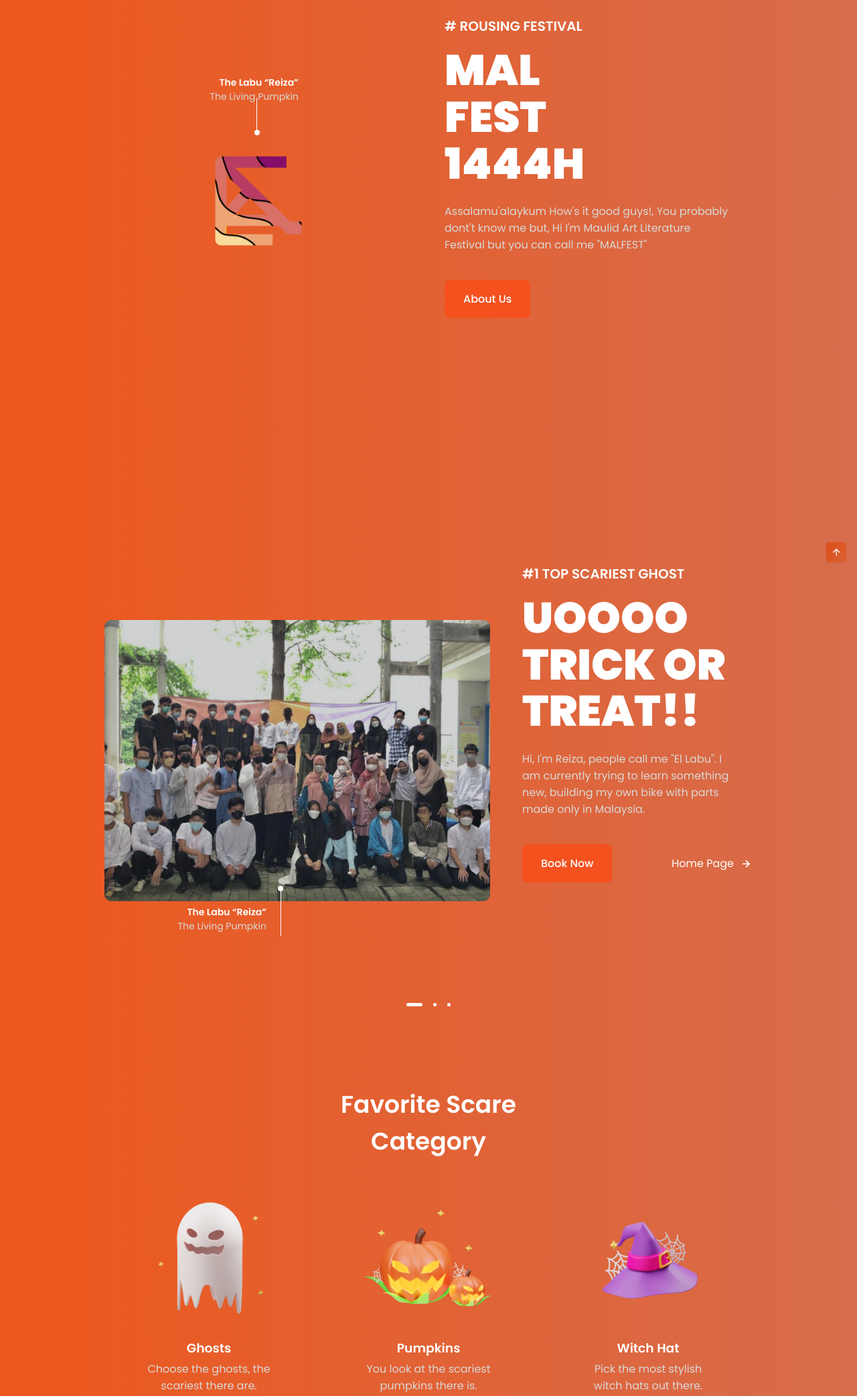
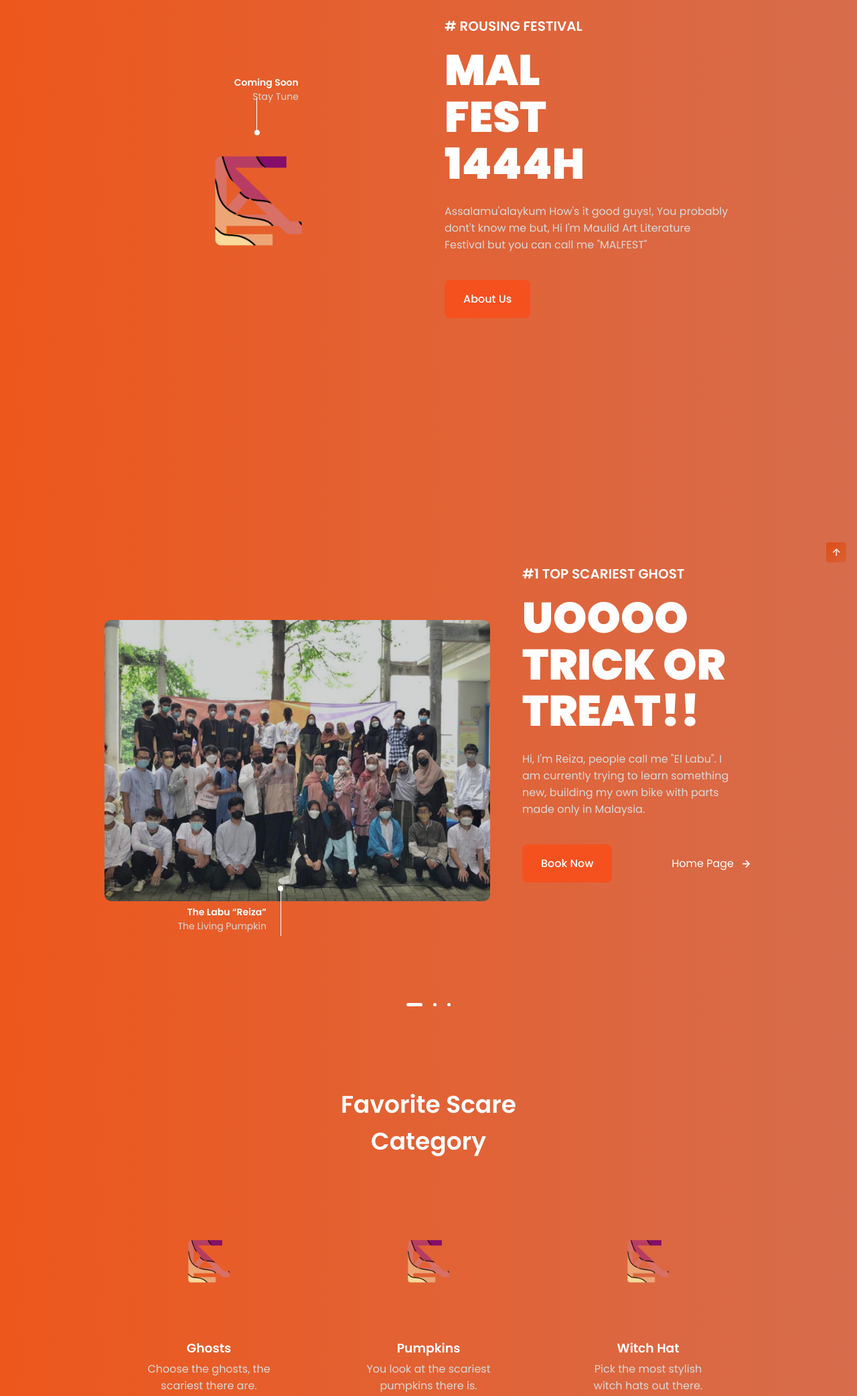
Before and after one commit to ezzeddinp/MalfestOfficial, a plain HTML site: page MalfestOfficial/index.html in a window 1280 px wide. Shown: the part 120-2205 px from the top of the page at 67% size. Drawn offline with nearby package versions, Linux system fonts and the light colour scheme.

Commit message:
All logo's

```diff
--- a/MalfestOfficial/index.html
+++ b/MalfestOfficial/index.html
@@ -74,8 +74,8 @@
                                     <div class="home__indicator1"></div>
 
                                     <div class="home__details-img1">
-                                        <h4 class="home__details-title">The Labu “Reiza”</h4>
-                                        <span class="home__details-subtitle">The Living Pumpkin</span>
+                                        <h4 class="home__details-title">Coming Soon</h4>
+                                        <span class="home__details-subtitle">Stay Tune</span>
                                     </div>
                                 </div>
 
@@ -193,19 +193,19 @@
 
                 <div class="category__container container grid">
                     <div class="category__data">
-                        <img src="assets/img/category1-img.png" alt="" class="category__img">
+                        <img src="assets/img/logoMalfest.PNG" alt="" class="category__img">
                         <h3 class="category__title">Ghosts</h3>
                         <p class="category__description">Choose the ghosts, the scariest there are.</p>
                     </div>
 
                     <div class="category__data">
-                        <img src="assets/img/category2-img.png" alt="" class="category__img">
+                        <img src="assets/img/logoMalfest.PNG" alt="" class="category__img">
                         <h3 class="category__title">Pumpkins</h3>
                         <p class="category__description">You look at the scariest pumpkins there is.</p>
                     </div>
 
                     <div class="category__data">
-                        <img src="assets/img/category3-img.png" alt="" class="category__img">
+                        <img src="assets/img/logoMalfest.PNG" alt="" class="category__img">
                         <h3 class="category__title">Witch Hat</h3>
                         <p class="category__description">Pick the most stylish witch hats out there.</p>
                     </div>
@@ -233,7 +233,7 @@
 
                 <div class="trick__container container grid">
                     <div class="trick__content">
-                        <img src="assets/img/trick-treat1-img.png" alt="" class="trick__img">
+                        <img src="assets/img/logoMalfest.PNG" alt="" class="trick__img">
                         <h3 class="trick__title">Toffee</h3>
                         <span class="trick__subtitle">Candy</span>
                         <span class="trick__price">$11.99</span>
@@ -243,7 +243,7 @@
                     </div>
 
                     <div class="trick__content">
-                        <img src="assets/img/trick-treat2-img.png" alt="" class="trick__img">
+                        <img src="assets/img/logoMalfest.PNG" alt="" class="trick__img">
                         <h3 class="trick__title">Bone</h3>
                         <span class="trick__subtitle">Accessory</span>
                         <span class="trick__price">$8.99</span>
@@ -253,7 +253,7 @@
                     </div>
 
                     <div class="trick__content">
-                        <img src="assets/img/trick-treat3-img.png" alt="" class="trick__img">
+                        <img src="assets/img/logoMalfest.PNG" alt="" class="trick__img">
                         <h3 class="trick__title">Scarecrow</h3>
                         <span class="trick__subtitle">Accessory</span>
                         <span class="trick__price">$15.99</span>
@@ -263,7 +263,7 @@
                     </div>
 
                     <div class="trick__content">
-                        <img src="assets/img/trick-treat4-img.png" alt="" class="trick__img">
+                        <img src="assets/img/logoMalfest.PNG" alt="" class="trick__img">
                         <h3 class="trick__title">Candy Cane</h3>
                         <span class="trick__subtitle">Candy</span>
                         <span class="trick__price">$7.99</span>
@@ -273,7 +273,7 @@
                     </div>
 
                     <div class="trick__content">
-                        <img src="assets/img/trick-treat5-img.png" alt="" class="trick__img">
+                        <img src="assets/img/logoMalfest.PNG" alt="" class="trick__img">
                         <h3 class="trick__title">Pumpkin</h3>
                         <span class="trick__subtitle">Candy</span>
                         <span class="trick__price">$19.99</span>
@@ -283,7 +283,7 @@
                     </div>
 
                     <div class="trick__content">
-                        <img src="assets/img/trick-treat6-img.png" alt="" class="trick__img">
+                        <img src="assets/img/logoMalfest.PNG" alt="" class="trick__img">
                         <h3 class="trick__title">Ghost</h3>
                         <span class="trick__subtitle">Accessory</span>
                         <span class="trick__price">$17.99</span>
@@ -302,7 +302,7 @@
                         <a href="#" class="button">Go to new</a>
                     </div>
 
-                    <img src="assets/img/discount-img.png" alt="" class="discount__img">
+                    <img src="assets/img/logoMalfest.PNG" alt="" class="discount__img">
                 </div>
             </section>
 
@@ -315,9 +315,9 @@
                         <div class="swiper-wrapper">
                             <div class="new__content swiper-slide">
                                 <div class="new__tag">New</div>
-                                <img src="assets/img/new1-img.png" alt="" class="new__img">
-                                <h3 class="new__title">Haunted House</h3>
-                                <span class="new__subtitle">Accessory</span>
+                                <img src="assets/img/logoMalfest.PNG" alt="" class="new__img">
+                                <h3 class="new__title">Coming Soon</h3>
+                                <span class="new__subtitle">Stay Tune</span>
 
                                 <div class="new__prices">
                                     <span class="new__price">$14.99</span>
@@ -331,9 +331,9 @@
 
                             <div class="new__content swiper-slide">
                                 <div class="new__tag">New</div>
-                                <img src="assets/img/new2-img.png" alt="" class="new__img">
-                                <h3 class="new__title">Halloween Candle</h3>
-                                <span class="new__subtitle">Accessory</span>
+                                <img src="assets/img/logoMalfest.PNG" alt="" class="new__img">
+                                <h3 class="new__title">Coming Tune</h3>
+                                <span class="new__subtitle">Stay Tune</span>
 
                                 <div class="new__prices">
                                     <span class="new__price">$11.99</span>
@@ -347,9 +347,9 @@
 
                             <div class="new__content swiper-slide">
                                 <div class="new__tag">New</div>
-                                <img src="assets/img/new3-img.png" alt="" class="new__img">
-                                <h3 class="new__title">Witch Hat</h3>
-                                <span class="new__subtitle">Accessory</span>
+                                <img src="assets/img/logoMalfest.PNG" alt="" class="new__img">
+                                <h3 class="new__title">Coming Soon</h3>
+                                <span class="new__subtitle">Stay Tune</span>
 
                                 <div class="new__prices">
                                     <span class="new__price">$4.99</span>
@@ -363,9 +363,9 @@
 
                             <div class="new__content swiper-slide">
                                 <div class="new__tag">New</div>
-                                <img src="assets/img/new4-img.png" alt="" class="new__img">
-                                <h3 class="new__title">Rip</h3>
-                                <span class="new__subtitle">Accessory</span>
+                                <img src="assets/img/logoMalfest.PNG" alt="" class="new__img">
+                                <h3 class="new__title">Coming Soon</h3>
+                                <span class="new__subtitle">Stay Tune</span>
 
                                 <div class="new__prices">
                                     <span class="new__price">$24.99</span>
@@ -380,8 +380,8 @@
                             <div class="new__content swiper-slide">
                                 <div class="new__tag">New</div>
                                 <img src="assets/img/new5-img.png" alt="" class="new__img">
-                                <h3 class="new__title">Terrifying Crystal Ball</h3>
-                                <span class="new__subtitle">Accessory</span>
+                                <h3 class="new__title">Coming Soon </h3>
+                                <span class="new__subtitle">Stay Tune</span>
 
                                 <div class="new__prices">
                                     <span class="new__price">$5.99</span>
@@ -395,9 +395,9 @@
 
                             <div class="new__content swiper-slide">
                                 <div class="new__tag">New</div>
-                                <img src="assets/img/new6-img.png" alt="" class="new__img">
-                                <h3 class="new__title">Witch Broom</h3>
-                                <span class="new__subtitle">Accessory</span>
+                                <img src="assets/img/logoMalfest.PNG" alt="" class="new__img">
+                                <h3 class="new__title">Coming Soon</h3>
+                                <span class="new__subtitle">Stay Tune</span>
 
                                 <div class="new__prices">
                                     <span class="new__price">$7.99</span>
```
